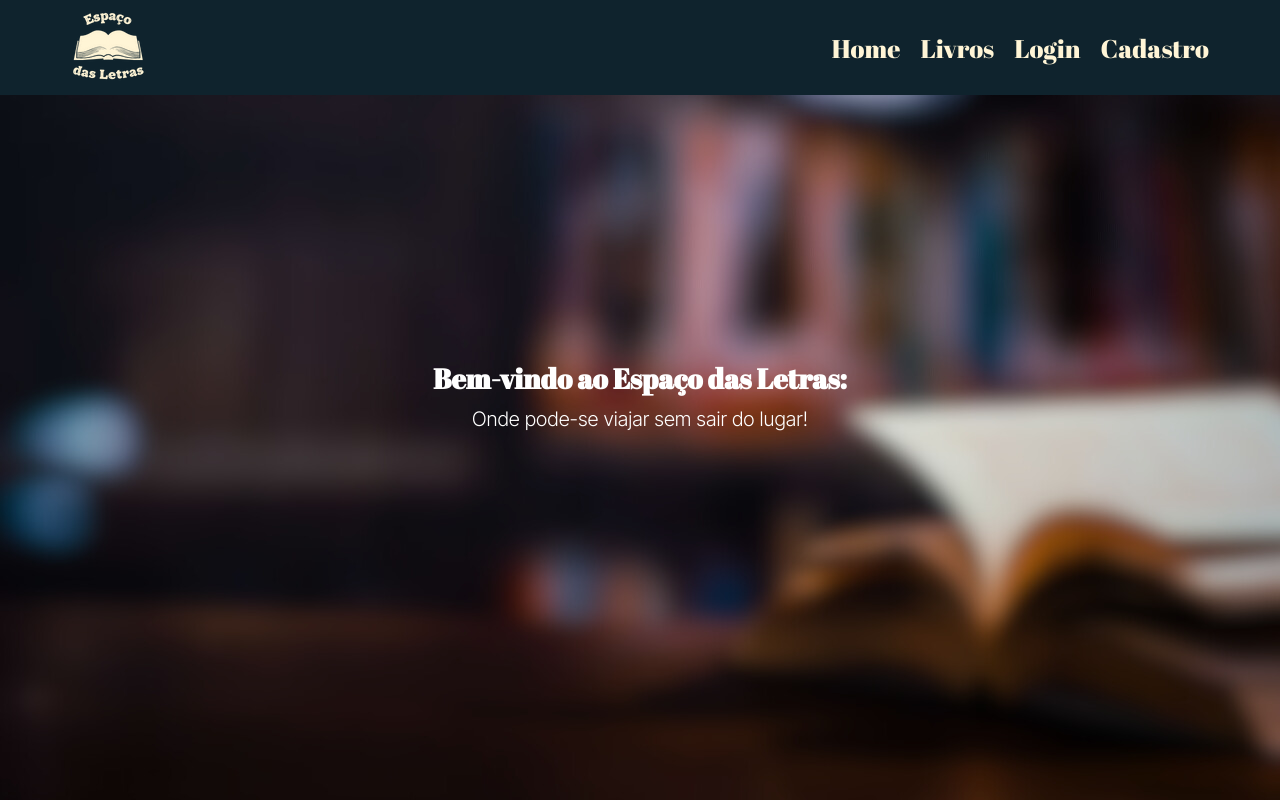
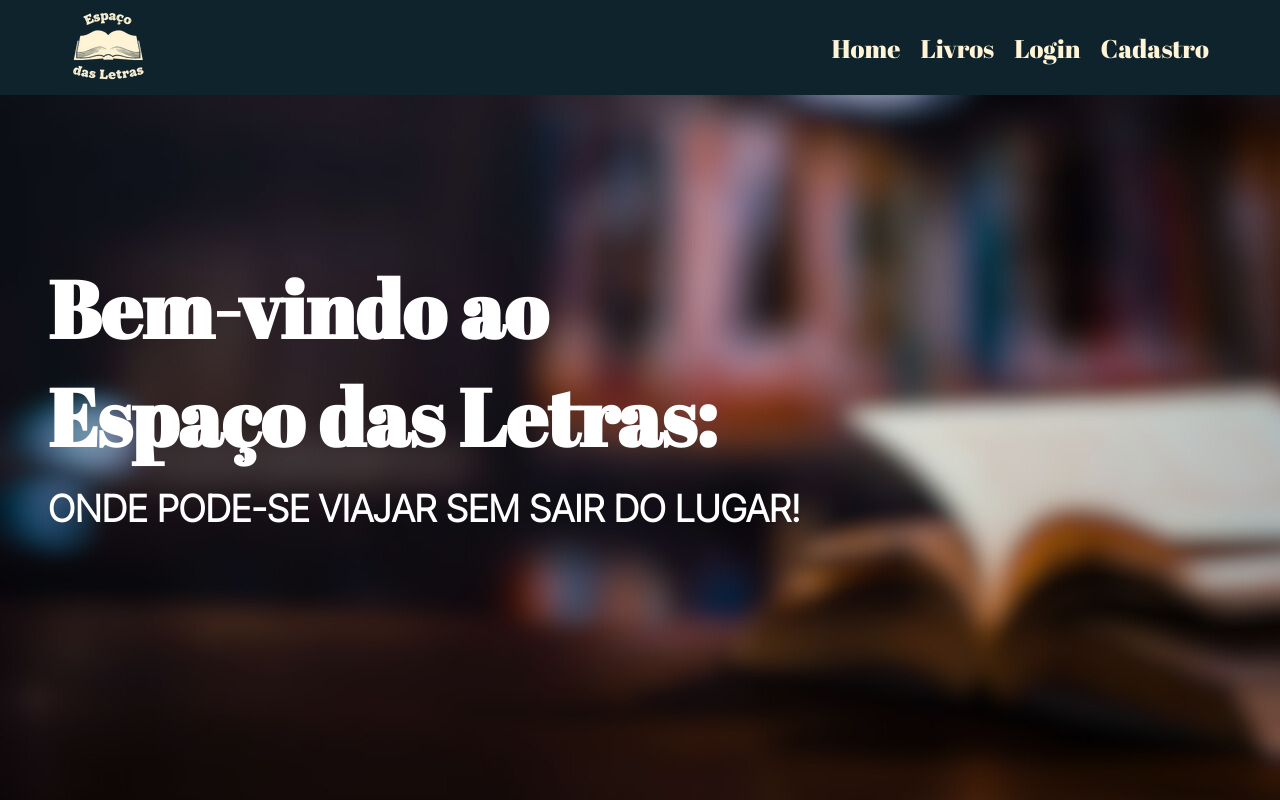
Before and after one commit to Letiti4/React-Module5, a React (Vite) app: page / in a window 1280 px wide. Shown: the top 800 px of the page. Built offline with nearby package versions, Linux system fonts and the light colour scheme.

Commit message:
fix: ajustes no texto do banner principal

```diff
--- a/src/components/Layout/Layout.jsx
+++ b/src/components/Layout/Layout.jsx
@@ -5,7 +5,7 @@ const Layout = () => {
         <section className="layoutContainer">
             <div className="layoutConteudo">
                 <h1>Bem-vindo ao Espaço das Letras:</h1>
-                <p>Onde pode-se viajar sem sair do lugar!</p>
+                <p>ONDE PODE-SE VIAJAR SEM SAIR DO LUGAR!</p>
             </div>
         </section>
     )
--- a/src/components/Layout/layout.style.css
+++ b/src/components/Layout/layout.style.css
@@ -4,17 +4,31 @@
     background-image: url('../../assets/backgroundLivros.jpg');
     /* position: relative; */
     display: flex;
-    justify-content: center;
+    justify-content: flex-start;
     align-items: center;
+    flex-direction: row;
+    flex-wrap: nowrap;
+
 }
 
 .layoutConteudo {
     width: fit-content;
 }
 
+.layoutConteudo h1{
+    font-size: 5rem;
+    max-width: 45rem;
+}
+
+.layoutConteudo p {
+    font-size: 2.3rem ;
+    font-weight: 600;
+    padding: 1rem;
+
+}
+
 .layoutConteudo h1,
 .layoutConteudo p {
     color: #ffff;
-    text-align: center;
-    padding-bottom: 10px;
+    padding-left: 3rem;
 }
```
